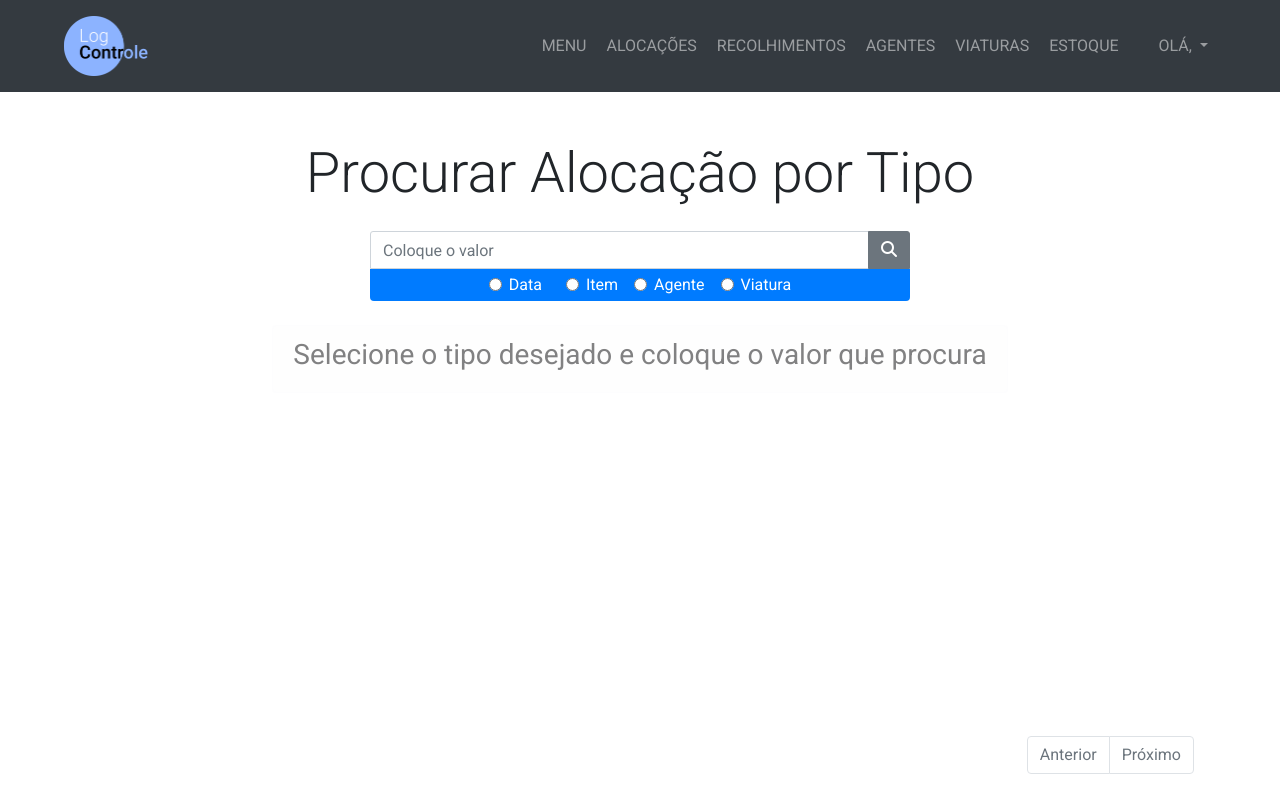
After one commit to Eduardo-H/stock-manager, a Django app: page /alocacao/procurar-por-tipo/ in a window 1280 px wide. The commit adds this page. Run offline with Django 3.2, Linux system fonts and the light colour scheme; some libraries are stand-ins or nearby versions.

Commit message:
Search Alocation by Type url, view and template created. Buttons shape modified too

```diff
--- a/management/static/management/css/style.css
+++ b/management/static/management/css/style.css
@@ -61,6 +61,18 @@ body::-webkit-scrollbar-thumb {
   top: 92%;
 }
 
+#input-pesquisa {
+  border-top-left-radius: 3px !important;
+}
+
+#input-pesquisa:focus {
+  outline: none !important;
+}
+
+#btn-pesquisa {
+  border-top-right-radius: 3px !important;
+}
+
 #tabela-colaboracao {
   height: 500px;
   overflow: auto;
--- a/management/templates/management/alocacoesabertas.html
+++ b/management/templates/management/alocacoesabertas.html
@@ -6,13 +6,13 @@
       <h1 class="display-4 text-center mb-5">Alocações em Aberto</h1>
       <div class="row justify-content-center">
           <div class="col-lg-3">
-            <a href="{% url 'menualocacao' %}" class="btn btn-primary btn-block"><i class="fas fa-home mr-2"></i> MENU DE ALOCAÇÕES</a>
+            <a href="{% url 'menualocacao' %}" class="btn btn-primary btn-block rounded-pill"><i class="fas fa-home mr-2"></i> MENU DE ALOCAÇÕES</a>
           </div>
           <div class="col-lg-3">
-            <a href="{% url 'criaralocacao' %}" class="btn btn-success btn-block"><i class="fas fa-plus mr-2"></i> CADASTRAR ALOCAÇÃO</a>
+            <a href="{% url 'criaralocacao' %}" class="btn btn-success btn-block rounded-pill"><i class="fas fa-plus mr-2"></i> CADASTRAR ALOCAÇÃO</a>
           </div>
           <div class="col-lg-3">
-            <a href="#" class="btn btn-warning btn-block"><i class="fas fa-search mr-2"></i> PROCURAR POR TIPO</a>
+            <a href="{% url 'procurarportipo' %}" class="btn btn-warning btn-block rounded-pill"><i class="fas fa-search mr-2"></i> PROCURAR POR TIPO</a>
           </div>
       </div>
       <div class="row justify-content-center mt-4">
--- a/management/templates/management/home.html
+++ b/management/templates/management/home.html
@@ -6,10 +6,10 @@
       <h1 class="display-4 text-center mb-5">Bem Vindo(a) ao LogControle!</h1>
       <div class="row justify-content-center mt-4">
         <div class="col-lg-4">
-          <a href="{% url 'criaralocacao' %}" class="btn btn-danger btn-block align-self-center"><i class="fas fa-clipboard mb-2 fa-3x"></i> <p class="mb-0 my-auto">CADASTRAR ALOCAÇÃO</p></a>
+          <a href="{% url 'criaralocacao' %}" class="btn btn-danger btn-block rounded-pill"><i class="fas fa-clipboard mb-2 fa-3x"></i> <p class="mb-0 my-auto">CADASTRAR ALOCAÇÃO</p></a>
         </div>
         <div class="col-lg-4">
-          <a href="#" class="btn btn-primary btn-block"><i class="fas fa-clipboard-check mb-2 fa-3x"></i> <p class="mb-0">CADASTRAR RECOLHIMENTO</p></a>
+          <a href="#" class="btn btn-primary btn-block rounded-pill"><i class="fas fa-clipboard-check mb-2 fa-3x"></i> <p class="mb-0">CADASTRAR RECOLHIMENTO</p></a>
         </div>
       </div>
 
--- a/management/templates/management/menuagente.html
+++ b/management/templates/management/menuagente.html
@@ -6,7 +6,7 @@
       <h1 class="display-4 text-center mb-5">Agentes</h1>
       <div class="row mb-4">
         <div class="col-lg-3 mx-auto">
-          <a href="{% url 'cadastraragente' %}" class="btn btn-primary btn-block py-2 mb-4"><i class="fas fa-plus mr-2"></i> ADICIONAR NOVO AGENTE</a>
+          <a href="{% url 'cadastraragente' %}" class="btn btn-primary btn-block py-2 mb-4 rounded-pill"><i class="fas fa-plus mr-2"></i> ADICIONAR NOVO AGENTE</a>
         </div>
         <div class="col-lg-6 ml-auto">
           <form class="" action="index.html" method="GET">
--- a/management/templates/management/menuestoque.html
+++ b/management/templates/management/menuestoque.html
@@ -7,17 +7,17 @@
       <div class="row justify-content-center mt-4">
         <!-- Botões para cadastro e visualização -->
         <div class="col-lg-4">
-          <a href="{% url 'adicionarestoque' %}" class="btn btn-primary btn-block py-4 px-5 mb-3">
+          <a href="{% url 'adicionarestoque' %}" class="btn btn-primary btn-block py-4 px-5 mb-3 rounded-pill">
             <i class="fas fa-box-open fa-3x mb-3"></i><br> ADICIONAR AO ESTOQUE
           </a>
         </div>
         <div class="col-lg-4">
-          <a href="{% url 'cadastraritem' %}" class="btn btn-success btn-block py-4 px-5 mb-3">
+          <a href="{% url 'cadastraritem' %}" class="btn btn-success btn-block py-4 px-5 mb-3 rounded-pill">
             <i class="fas fa-plus-circle fa-3x mb-3"></i><br> ADICIONAR NOVO ITEM
           </a>
         </div>
         <div class="col-lg-4">
-          <a href="#" class="btn btn-warning btn-block py-3 px-4 mb-3">
+          <a href="#" class="btn btn-warning btn-block py-3 px-4 mb-3 rounded-pill">
             <h2 class="display-4 mb-1">{{ itensperdidoextraviado.count }}</h2>
             <p class="mb-2">ITENS PERDIDOS/EXTRAVIADOS</p>
           </a>
--- a/management/templates/management/menuviatura.html
+++ b/management/templates/management/menuviatura.html
@@ -6,7 +6,7 @@
       <h1 class="display-4 text-center mb-5">Viaturas</h1>
       <div class="row justify-content-center">
         <div class="col-lg-3 mx-auto">
-          <a href="{% url 'cadastrarviatura' %}" class="btn btn-primary btn-block py-2 mb-4"><i class="fas fa-plus mr-2"></i>ADICIONAR NOVA VIATURA</a>
+          <a href="{% url 'cadastrarviatura' %}" class="btn btn-primary btn-block py-2 mb-4 rounded-pill"><i class="fas fa-plus mr-2"></i>ADICIONAR NOVA VIATURA</a>
         </div>
         <div class="col-lg-6 ml-auto">
           <form method="GET">
--- /dev/null
+++ b/management/templates/management/procurarportipo.html
@@ -0,0 +1,148 @@
+{% extends 'management/base.html' %}
+
+{% block content %}
+  <section class="pt-5">
+    <div class="container">
+      <h1 class="display-4 text-center mb-4">Procurar Alocação por Tipo</h1>
+      <div class="row justify-content-center">
+        <div class="col-lg-6">
+          <!-- Formulário para a pesquisa -->
+          <form method="GET" autocomplete="off">
+            <div class="input-group">
+              <input type="text" name="valor" class="form-control rounded-0" id="input-pesquisa" placeholder="Coloque o valor">
+              <div class="input-group-append">
+                <button type="submit" class="btn btn-secondary rounded-0" id="btn-pesquisa"><i class="fas fa-search"></i></button>
+              </div>
+            </div>
+            <div class="input-group bg-primary text-white py-1 rounded-bottom">
+              <div class="form-check mr-3 ml-auto">
+                <label class="form-check-label">
+                  <input type="radio" class="form-check-input" name="pesquisa" value="data">
+                  Data
+                </label>
+              </div>
+              <div class="form-check mr-3 ml-2">
+                <label class="form-check-label">
+                  <input type="radio" class="form-check-input" name="pesquisa" value="item">
+                  Item
+                </label>
+              </div>
+              <div class="form-check mr-3">
+                <label class="form-check-label">
+                  <input type="radio" class="form-check-input" name="pesquisa" value="agente">
+                  Agente
+                </label>
+              </div>
+              <div class="form-check mr-auto">
+                <label class="form-check-label">
+                  <input type="radio" class="form-check-input" name="pesquisa" value="viatura">
+                  Viatura
+                </label>
+              </div>
+            </div>
+          </form>
+        </div>
+      </div>
+
+      <div class="row justify-content-center mt-4">
+        {% if dica %}
+          <div class="alert alert-light text-center">
+            <h3>{{ dica }}</h3>
+          </div>
+        {% endif %}
+
+        <!-- Display cards dos resultados -->
+        {% if alocacoes %}
+          <!-- Método de mostrar é diferente dos demais devido o fato de seus dados serem armazendos em uma tabela diferente -->
+          {% if resultado == 'agente' %}
+            {% for alocacao in alocacoes.object_list %}
+              <div class="col-lg-4">
+                <div class="card mb-4">
+                  <div class="card-body">
+                    <p><span class="mr-3">
+                      <strong>Data:</strong> {{ alocacao.alocacao.data|date:'d/m/Y' }}</span> <span><strong>Horário:</strong> {{ alocacao.alocacao.horario|date:'H:i' }}</span>
+                    </p>
+                    <p><strong>Local:</strong> {{ alocacao.alocacao.rua|striptags|truncatechars:27 }}, {{ alocacao.alocacao.numero }}</p>
+                    <p>
+                      <span class="mr-3"><strong>Item:</strong> {{ alocacao.alocacao.item.nome }}</span> <span><strong>Quantidade:</strong> {{ alocacao.alocacao.quantidade }}</span>
+                    </p>
+                    <p class="mb-0"><strong>Motivo:</strong> {{ alocacao.alocacao.motivo|striptags|truncatechars:27 }}</p>
+                  </div>
+                  <div class="card-footer text-center">
+                    <a href="{% url 'detalhealocacao' alocacao.alocacao.id %}" class="btn btn-outline-primary mr-3">Detalhes</a>
+                    {% if alocacao.alocacao.status == 'Aberto' %}
+                      <a href="#" class="btn btn-outline-success">Recolher</a>
+                    {% endif %}
+                  </div>
+                </div>
+              </div>
+            {% endfor %}
+          {% else %}
+            <!-- Método de mostrar os resultados -->
+            {% for alocacao in alocacoes.object_list %}
+              <div class="col-lg-4">
+                <div class="card mb-4">
+                  <div class="card-body">
+                    <p><span class="mr-3"><strong>Data:</strong> {{ alocacao.data|date:'d/m/Y' }}</span> <span><strong>Horário:</strong> {{ alocacao.horario|date:'H:i' }}</span></p>
+                    <p><strong>Local:</strong> {{ alocacao.rua|striptags|truncatechars:27 }}, {{ alocacao.numero }}</p>
+                    <p><span class="mr-3"><strong>Item:</strong> {{ alocacao.item.nome }}</span> <span><strong>Quantidade:</strong> {{ alocacao.quantidade }}</span></p>
+                    <p class="mb-0"><strong>Motivo:</strong> {{ alocacao.motivo|striptags|truncatechars:27 }}</p>
+                  </div>
+                  <div class="card-footer text-center">
+                    <a href="{% url 'detalhealocacao' alocacao.id %}" class="btn btn-outline-primary {% if alocacao.status == 'Aberto' %} mr-3 {% endif %}">Detalhes</a>
+                    {% if alocacao.status == 'Aberto' %}
+                      <a href="#" class="btn btn-outline-success">Recolher</a>
+                    {% endif %}
+                  </div>
+                </div>
+              </div>
+            {% endfor %}
+          {% endif %}
+        {% elif resultado == 'nenhum' %}
+        <div class="alert alert-light text-center">
+          <h3 class="text-center">Nenhum resultado encontrado</h3>
+        </div>
+        {% endif %}
+      </div>
+
+      <!-- Display da paginação, se houver resultados -->
+      {% if resultado != 'nenhum' %}
+        <div class="row justify-content-end">
+          <nav id="paginador">
+            <ul class="pagination mr-3">
+              {% if alocacoes.has_previous %}
+                <li class="page-item">
+                  <a href="?page={{ alocacoes.previous_page_number }}" class="page-link">Retornar</a>
+                </li>
+              {% else %}
+              <li class="page-item disabled">
+                <a href="#" class="page-link">Anterior</a>
+              </li>
+              {% endif %}
+              {% for pg in alocacoes.paginator.page_range %}
+                {% if alocacoes.number == pg %}
+                  <li class="page-item active">
+                    <a href="?page={{ pg }}" class="page-link">{{ pg }}</a>
+                  </li>
+                {% else %}
+                <li class="page-item">
+                  <a href="?page={{ pg }}" class="page-link">{{ pg }}</a>
+                </li>
+                {% endif %}
+              {% endfor %}
+              {% if alocacoes.has_next %}
+                <li class="page-item">
+                  <a href="?page={{ alocacoes.next_page_number }}" class="page-link">Próximo</a>
+                </li>
+              {% else %}
+              <li class="page-item disabled">
+                <a href="#" class="page-link">Próximo</a>
+              </li>
+              {% endif %}
+            </ul>
+          </nav>
+        </div>
+      {% endif %}
+    </div>
+  </section>
+{% endblock %}
--- a/management/views.py
+++ b/management/views.py
@@ -3,13 +3,15 @@ from django.contrib.auth.models import User
 from django.core.paginator import Paginator
 from .models import *
 from .forms import *
+import datetime
 
-# Create your views here.
 def home(request):
     alocacoesrecolhimentos = AlocacaoRecolhimento.objects.all().order_by('-id')[:50]
     return render(request, 'management/home.html', {'alocacoesrecolhimentos':alocacoesrecolhimentos})
 
-# ALOCAÇÃO
+#############
+# ALOCAÇÕES #
+#############
 def menualocacao(request):
     alocacoes = Alocacao.objects.all().order_by('-id')
     return render(request, 'management/menualocacao.html', {'alocacoes':alocacoes})
@@ -142,7 +144,6 @@ def detalhealocacao(request, pk_alocacao):
 
 def alocacoesabertas(request):
     lista_alocacoes = Alocacao.objects.filter(status='Aberto')
-    print(lista_alocacoes)
     paginator = Paginator(lista_alocacoes, 6)
     try:
         page = int(request.GET.get('page', '1'))
@@ -156,7 +157,98 @@ def alocacoesabertas(request):
 
     return render(request, 'management/alocacoesabertas.html', {'alocacoes':alocacoes})
 
-# AGENTES
+def procurarportipo(request):
+    if 'pesquisa' in request.GET:
+        tipo = request.GET.get('pesquisa')
+        valor = request.GET.get('valor')
+
+        if tipo == 'data':
+            # Mudando o formato da data de 'DD/MM/AAAA' para 'DD/MM/AA'
+            if len(valor) == 10:
+                data_valida = valor[:8]
+                dia, mes, ano = data_valida.split('/')
+                valido = True
+                try:
+                    datetime.datetime(int(ano),int(mes),int(dia))
+                except ValueError:
+                    valido = False
+            else:
+                return render(request, 'management/procurarportipo.html', {'resultado':'nenhum'})
+
+            # Mudando o formato da data de 'DD/MM/AAAA' para 'AAAA-MM-DD'
+            data = valor[6:] + '-'
+            data += valor[3:5] + '-'
+            data += valor[:2]
+
+            if len(data) == 10 and data[4] == '-' and data[7] == '-':
+                # O IF abaixo basicamente verifica se a data informada é inválida
+                if not valido:
+                    return render(request, 'management/procurarportipo.html', {'resultado':'nenhum'})
+                else:
+                    alocacoes = Alocacao.objects.filter(data=data).order_by('-data')
+                    if alocacoes:
+                        alocacoes = paginador(alocacoes)
+                        return render(request, 'management/procurarportipo.html', {'alocacoes':alocacoes, 'resultado':'data'})
+                    else:
+                        return render(request, 'management/procurarportipo.html', {'resultado':'nenhum'})
+            else:
+                return render(request, 'management/procurarportipo.html', {'resultado':'nenhum'})
+        elif tipo == 'item':
+            item = Item.objects.filter(nome=valor)
+            if item:
+                item = Item.objects.get(nome=valor)
+                alocacoes = Alocacao.objects.filter(item_id=item.id).order_by('-id')
+                alocacoes = paginador(alocacoes)
+                return render(request, 'management/procurarportipo.html', {'alocacoes':alocacoes, 'resultado':'item'})
+            else:
+                return render(request, 'management/procurarportipo.html', {'resultado':'nenhum'})
+        elif tipo == 'agente':
+            agente = Agente.objects.filter(gritodeguerra=valor)
+            if agente:
+                agente = Agente.objects.get(gritodeguerra=valor)
+                alocacoes = AlocacaoAgente.objects.filter(agente_id=agente.id).order_by('-id')
+                alocacoes = paginador(alocacoes)
+                return render(request, 'management/procurarportipo.html', {'alocacoes':alocacoes, 'resultado':'agente'})
+            else:
+                return render(request, 'management/procurarportipo.html', {'resultado':'nenhum'})
+        elif tipo == 'viatura':
+            if valor.isdigit():
+                viatura = Viatura.objects.filter(numero=valor)
+                if viatura:
+                    viatura = Viatura.objects.get(numero=valor)
+                    alocacoes = Alocacao.objects.filter(viatura_id=viatura.id).order_by('-id')
+                    alocacoes = paginador(alocacoes)
+                    return render(request, 'management/procurarportipo.html', {'alocacoes':alocacoes, 'resultado':'viatura'})
+                else:
+                    return render(request, 'management/procurarportipo.html', {'resultado':'nenhum'})
+            else:
+                return render(request, 'management/procurarportipo.html', {'resultado':'nenhum'})
+    else:
+        return render(request, 'management/procurarportipo.html', {'dica':'Selecione o tipo desejado e coloque o valor que procura'})
+
+
+"""
+FUNÇÃO PARA A PÁGINAÇÃO
+"""
+def paginador(lista_resultados):
+    paginator = Paginator(lista_resultados, 6)
+    try:
+        page = int(request.GET.get('page', '1'))
+    except:
+        page = 1
+
+    try:
+        alocacoes = paginator.page(page)
+    except(EmptyPage, InvalidPage):
+        alocacoes = paginator.page(paginator.num_pages)
+
+    return alocacoes
+
+
+
+###########
+# AGENTES #
+###########
 def menuagente(request):
     agentes = Agente.objects.all()
     return render(request, 'management/menuagente.html', {'agentes':agentes})
@@ -204,7 +296,9 @@ def editaragente(request, pk_agente):
                 {'agente':agente, 'formulario':formulario, 'erro':'Não foi possível editar o agente'}
             )
 
-# VIATURAS
+############
+# VIATURAS #
+############
 def menuviatura(request):
     viaturas = Viatura.objects.all()
     if request.method == 'GET':
@@ -251,8 +345,9 @@ def cadastrarviatura(request):
         else:
             return render(request, 'management/cadastrarviatura.html', {'formulario':FormViatura(), 'erroNumero':'Viatura existente com este número'})
 
-
-# ESTOQUE
+###########
+# ESTOQUE #
+###########
 def menuestoque(request):
     itensestoque = Estoque.objects.all()
     itensperdidoextraviado = ItemPerdidoExtraviado.objects.all()
--- a/stock_manager/urls.py
+++ b/stock_manager/urls.py
@@ -23,6 +23,7 @@ urlpatterns = [
     path('alocacao/', views.menualocacao, name='menualocacao'),
     path('alocacao/criar-alocacao/', views.criaralocacao, name='criaralocacao'),
     path('alocacao/<int:pk_alocacao>/detalhes', views.detalhealocacao, name='detalhealocacao'),
+    path('alocacao/procurar-por-tipo/', views.procurarportipo, name='procurarportipo'),
     path('alocacao/alocacoes-em-aberto', views.alocacoesabertas, name='alocacoesabertas'),
     path('agente/', views.menuagente, name='menuagente'),
     path('agente/cadastrar-agente/', views.cadastraragente, name='cadastraragente'),
```
Also changed, not shown: management/templates/management/detalheagente.html (+4 -4 lines), management/templates/management/detalhealocacao.html (+4 -4 lines), management/templates/management/menualocacao.html (+4 -4 lines), db.sqlite3.
